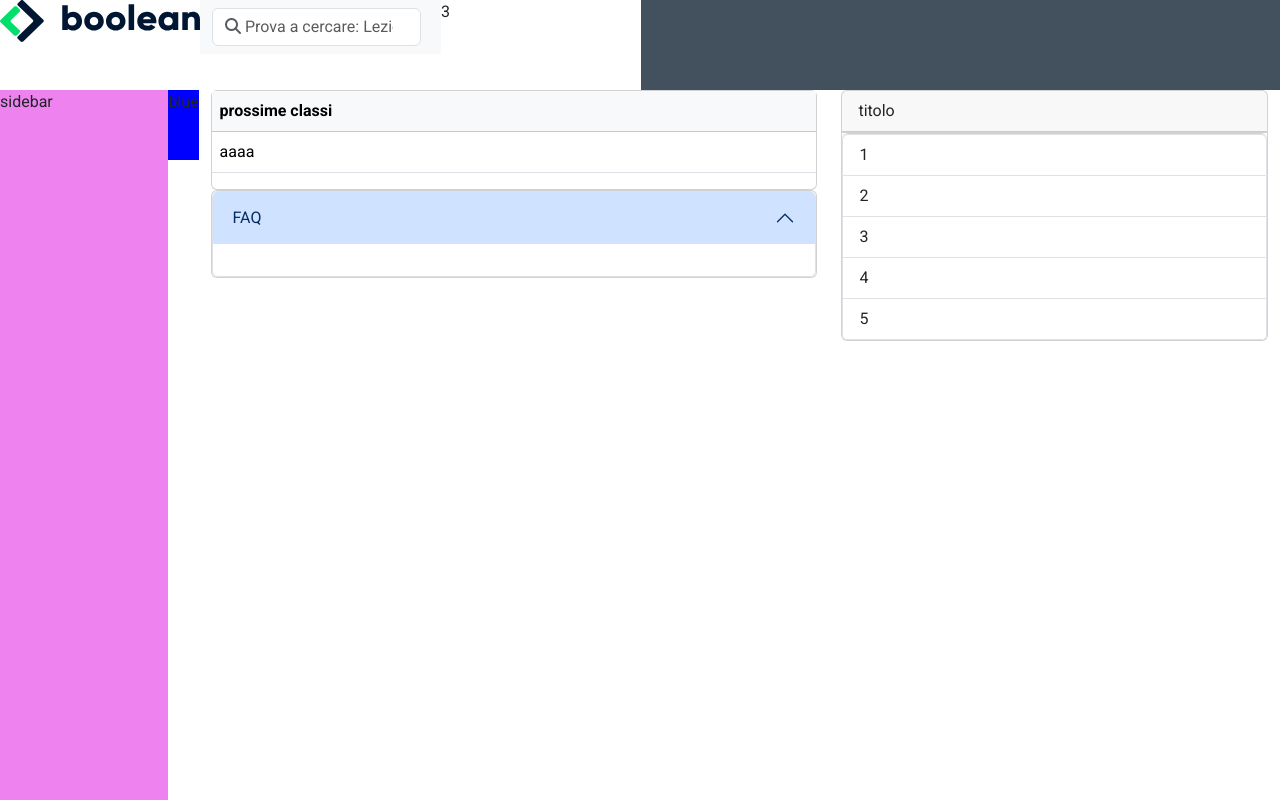
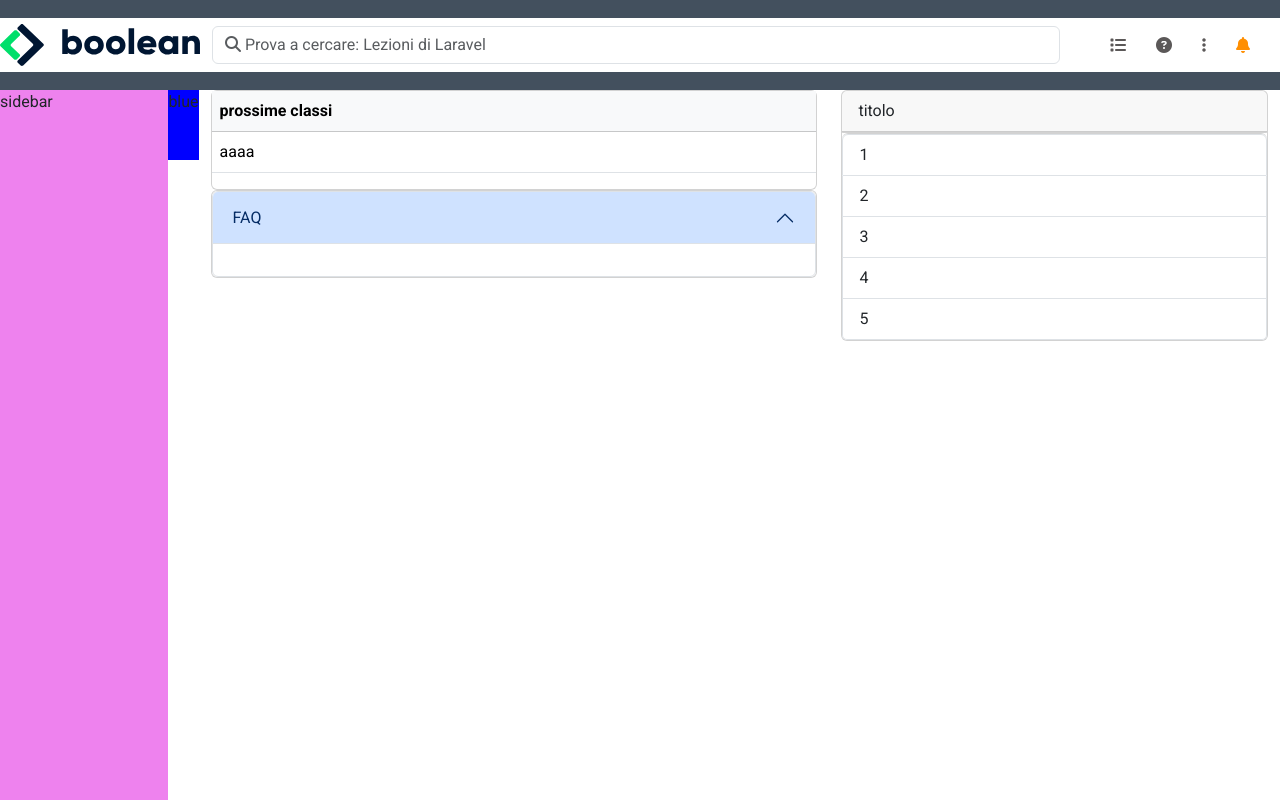
Before and after one commit to DanieleSalinitro/html-css-bootstrap-dashboard, a plain HTML site: page index.html in a window 1280 px wide. Drawn offline with nearby package versions, Linux system fonts and the light colour scheme.

Commit message:
header ultimato

```diff
--- a/css/style.css
+++ b/css/style.css
@@ -39,3 +39,12 @@ main{
 .ds-font-special{
     font-family: "Roboto", "FontAwesome", sans-serif;
 }
+
+/* header */
+header a {
+    color: #5B5858;
+    text-decoration: none;
+}
+ .fa-bell{
+    color: #FF8F02;
+ }
--- a/index.html
+++ b/index.html
@@ -24,13 +24,13 @@
     </script>
 
     <div id="wrapper">
-        <header class="d-flex align-content-center ">
-            <div class="d-flex justify-content-between bg-white ">
+        <header class="d-flex align-items-center ">
+            <div class="d-flex justify-content-between w-100 align-items-center  bg-white  ">
                 <div class="ds-logo">
                     <img src="img/logo.svg" alt="">
                 </div>
                 <div class="flex-grow-1">
-                    <nav class="navbar bg-body-tertiary">
+                    <nav class="navbar">
                         <div class="container-fluid">
                           <form class="d-flex w-100 " role="search">
                             <input class="ds-font-special form-control me-2" type="search" placeholder="&#xF002; Prova a cercare: Lezioni di Laravel" aria-label="Search">
@@ -38,7 +38,12 @@
                         </div>
                       </nav>
                 </div>
-                <div class="ds-nav-buttons">3</div>
+                <div class="ds-nav-buttons d-flex justify-content-evenly   ">
+                    <a class="fa-solid fa-list"></a>
+                    <a class="fa-solid fa-circle-question"></a>
+                    <a class="fa-solid fa-ellipsis-vertical"></a>
+                    <a class="fa-solid fa-bell"></a>
+                </div>
             </div>
         </header>
         <div class="ds-container d-flex ">
```
